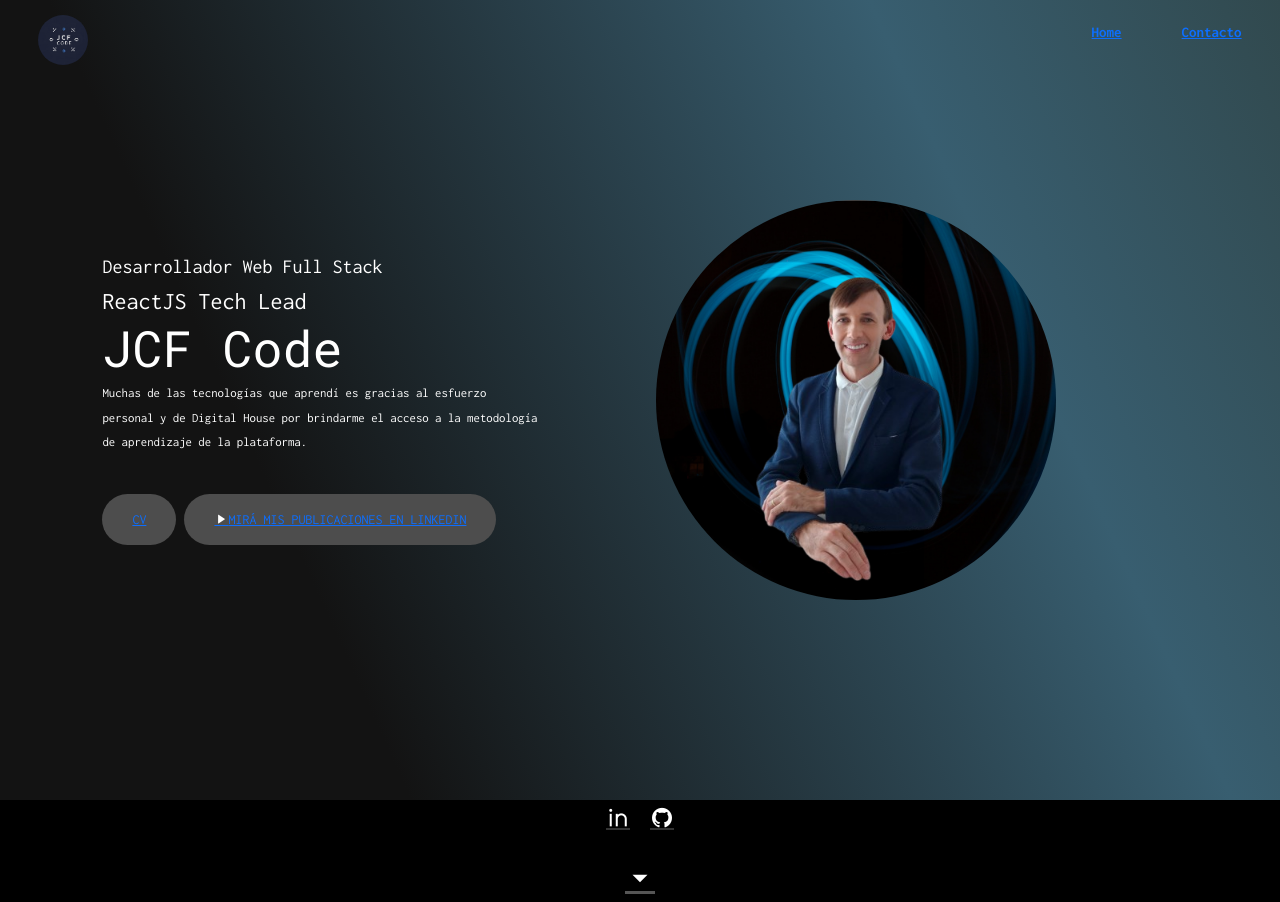
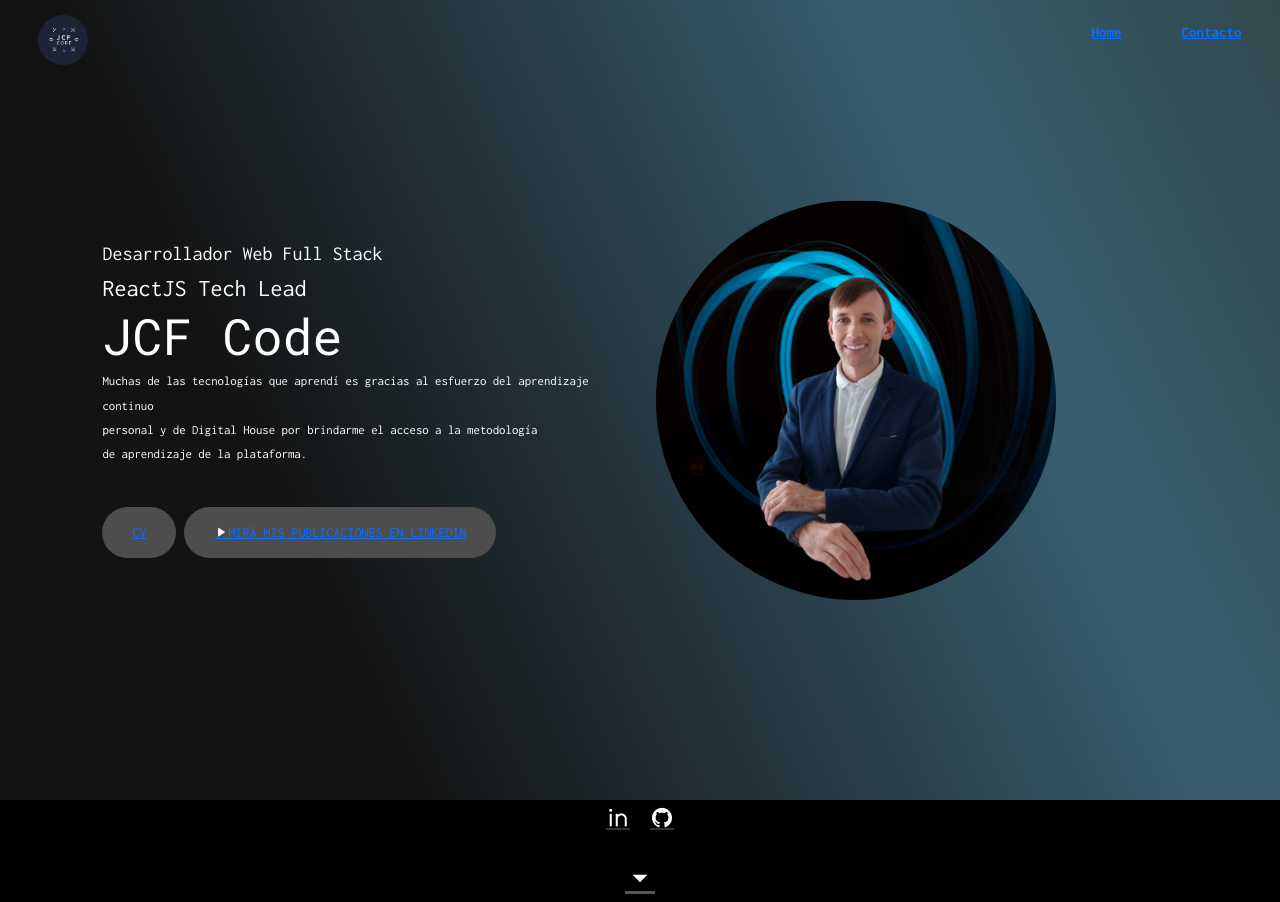
Before and after one commit to FedynaCarlos/JCF, a plain HTML site: page index.html in a window 1280 px wide. Drawn offline with nearby package versions, Linux system fonts and the light colour scheme.

Commit message:
una simple mejora

```diff
--- a/index.html
+++ b/index.html
@@ -4,7 +4,8 @@
     <head>
         <meta charset="UTF-8">
         <meta name="viewport" content="width=device-width, initial-scale=1.0">
-        <title>JCF Code</title>
+        <title>JCF Code.</title>
+
 
         <link rel="stylesheet" href="https://unpkg.com/boxicons@latest/css/boxicons.min.css">
         <link href="https://cdn.jsdelivr.net/npm/remixicon@4.0.0/fonts/remixicon.css" rel="stylesheet">
@@ -35,7 +36,7 @@
                 <h5>Desarrollador Web Full Stack</h5>
                 <h4>ReactJS Tech Lead</h4>
                 <h1>JCF Code</h1>
-                <p>Muchas de las tecnologías que aprendí es gracias al esfuerzo <br>
+                <p>Muchas de las tecnologías que aprendí es gracias al esfuerzo del aprendizaje continuo <br>
                     personal y de Digital House por brindarme el acceso a la metodología <br>
                     de aprendizaje de la plataforma.
                 </p>
```
